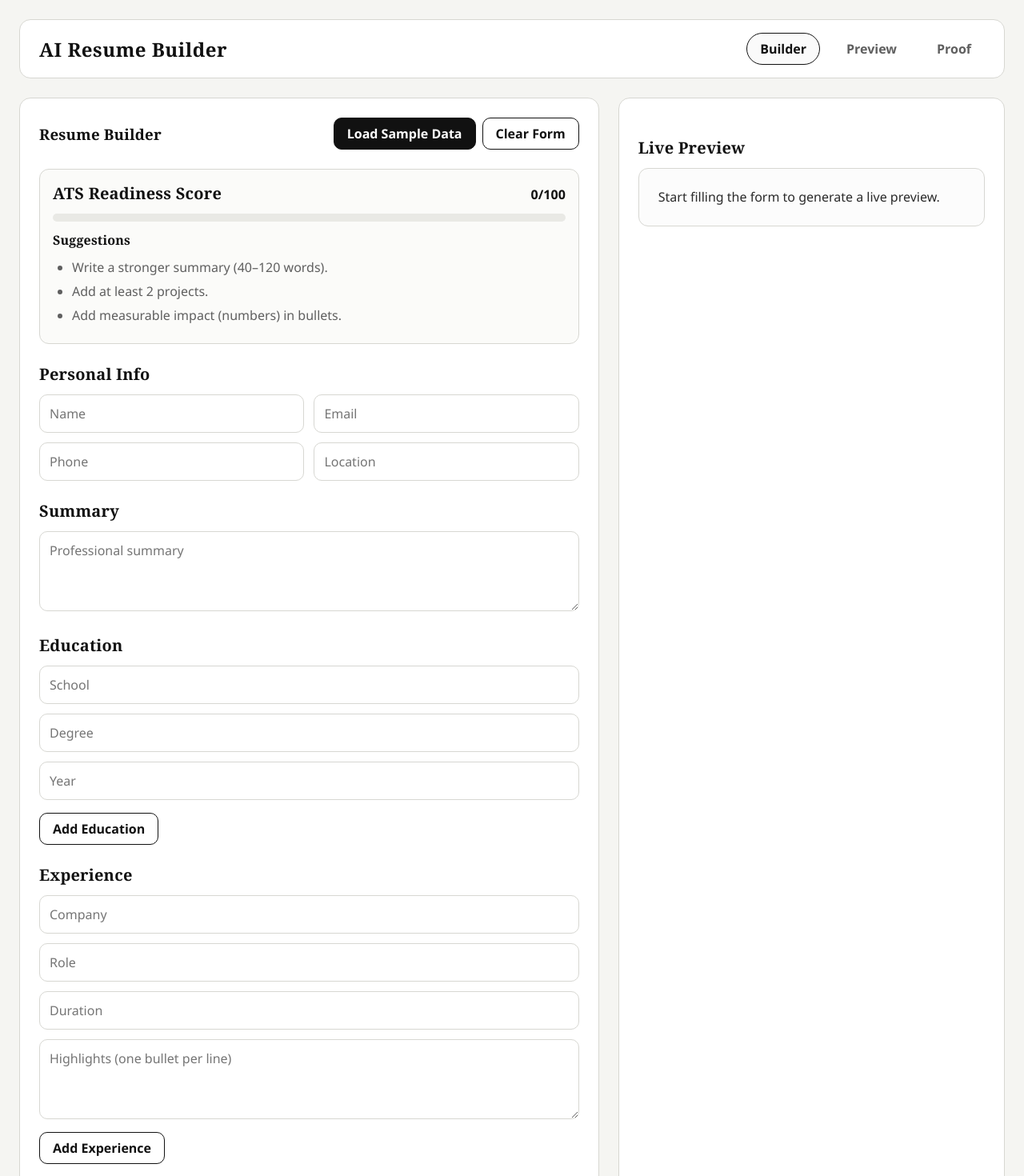
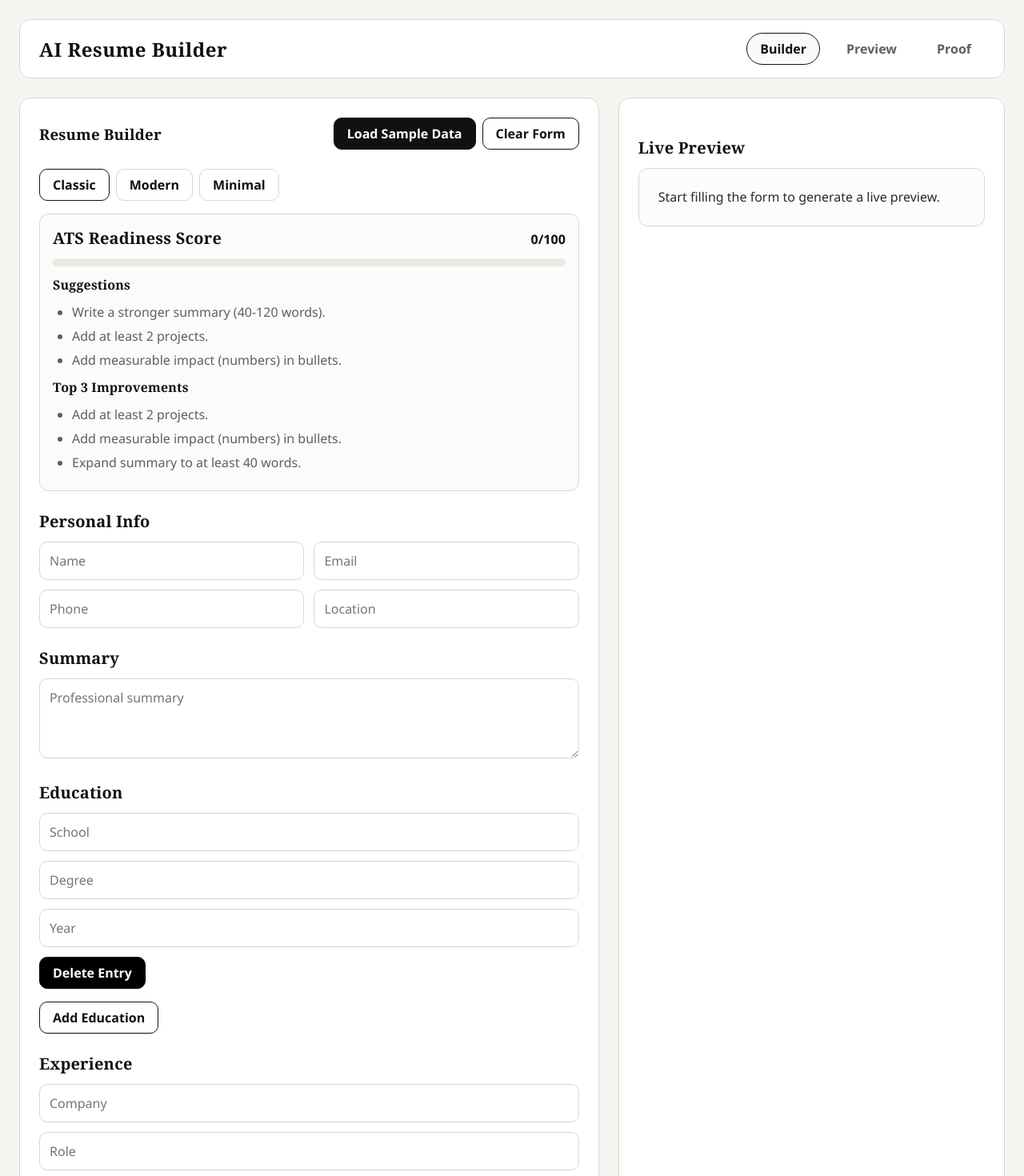
Before and after one commit to AjayS0708/AI-Resume-Builder, a React (Vite) app: page /builder in a window 1280 px wide. Shown: the top 1470 px of the page at 80% size. Built offline with nearby package versions, Linux system fonts and the light colour scheme.

Commit message:
Add templates, bullet guidance, and streamlined entry deletion

```diff
--- a/src/lib/resumeData.ts
+++ b/src/lib/resumeData.ts
@@ -41,7 +41,11 @@ export type AtsResult = {
   allCriteriaMet: boolean;
 };
 
+export type ResumeTemplate = 'classic' | 'modern' | 'minimal';
+
 export const RESUME_STORAGE_KEY = 'resumeBuilderData';
+export const RESUME_TEMPLATE_KEY = 'resumeTemplateChoice';
+export const RESUME_TEMPLATES: ResumeTemplate[] = ['classic', 'modern', 'minimal'];
 
 export const createEmptyResumeData = (): ResumeBuilderData => ({
   personal: { name: '', email: '', phone: '', location: '' },
@@ -129,6 +133,21 @@ export const saveResumeData = (data: ResumeBuilderData): void => {
   localStorage.setItem(RESUME_STORAGE_KEY, JSON.stringify(data));
 };
 
+const normalizeTemplate = (value: unknown): ResumeTemplate => {
+  if (value === 'classic' || value === 'modern' || value === 'minimal') {
+    return value;
+  }
+  return 'classic';
+};
+
+export const loadResumeTemplate = (): ResumeTemplate => {
+  return normalizeTemplate(localStorage.getItem(RESUME_TEMPLATE_KEY));
+};
+
+export const saveResumeTemplate = (template: ResumeTemplate): void => {
+  localStorage.setItem(RESUME_TEMPLATE_KEY, template);
+};
+
 export const splitSkills = (skills: string): string[] =>
   skills.split(',').map((item) => item.trim()).filter(Boolean);
 
@@ -151,6 +170,25 @@ const hasCompleteEducation = (entry: EducationEntry): boolean =>
   entry.school.trim().length > 0 && entry.degree.trim().length > 0 && entry.year.trim().length > 0;
 
 const containsNumericImpact = (text: string): boolean => /(\d+\s?%|\b\d+\b|\d+[xX]|\d+\s?[kK])/.test(text);
+
+const ACTION_VERBS = [
+  'Built',
+  'Developed',
+  'Designed',
+  'Implemented',
+  'Led',
+  'Improved',
+  'Created',
+  'Optimized',
+  'Automated'
+];
+
+export const startsWithActionVerb = (line: string): boolean => {
+  const trimmed = line.trim();
+  return ACTION_VERBS.some((verb) => trimmed.startsWith(`${verb} `) || trimmed === verb);
+};
+
+export const hasNumericIndicator = (line: string): boolean => containsNumericImpact(line);
 
 export const computeAtsV1 = (data: ResumeBuilderData): AtsResult => {
   const summaryWords = countWords(data.summary);
@@ -191,7 +229,7 @@ export const computeAtsV1 = (data: ResumeBuilderData): AtsResult => {
 
   const suggestions: string[] = [];
   if (!(summaryWords >= 40 && summaryWords <= 120)) {
-    suggestions.push('Write a stronger summary (40–120 words).');
+    suggestions.push('Write a stronger summary (40-120 words).');
   }
   if (projectEntries.length < 2) {
     suggestions.push('Add at least 2 projects.');
@@ -225,3 +263,33 @@ export const hasAnyPreviewContent = (data: ResumeBuilderData): boolean => {
 
   return hasPersonal || hasSummary || hasEducation || hasExperience || hasProjects || hasSkills || hasLinks;
 };
+
+export const computeTopImprovements = (data: ResumeBuilderData): string[] => {
+  const summaryWords = countWords(data.summary);
+  const projectEntries = data.projects.filter(hasMeaningfulProject);
+  const experienceEntries = data.experience.filter(hasMeaningfulExperience);
+  const skillsItems = splitSkills(data.skills);
+  const impactLines = [
+    ...experienceEntries.flatMap((entry) => splitBullets(entry.highlights)),
+    ...projectEntries.flatMap((entry) => splitBullets(entry.highlights))
+  ];
+  const hasImpactNumbers = impactLines.some(containsNumericImpact);
+
+  const items: string[] = [];
+  if (projectEntries.length < 2) {
+    items.push('Add at least 2 projects.');
+  }
+  if (!hasImpactNumbers) {
+    items.push('Add measurable impact (numbers) in bullets.');
+  }
+  if (summaryWords < 40) {
+    items.push('Expand summary to at least 40 words.');
+  }
+  if (skillsItems.length < 8) {
+    items.push('Add more skills (target 8+).');
+  }
+  if (experienceEntries.length === 0) {
+    items.push('Add internship or project-based experience.');
+  }
+  return items.slice(0, 3);
+};
--- a/src/pages/BuilderPage.tsx
+++ b/src/pages/BuilderPage.tsx
@@ -1,13 +1,20 @@
 import { useEffect, useMemo, useState } from 'react';
 import {
   computeAtsV1,
+  computeTopImprovements,
   createEmptyResumeData,
   hasAnyPreviewContent,
+  hasNumericIndicator,
   loadResumeData,
+  loadResumeTemplate,
+  RESUME_TEMPLATES,
   saveResumeData,
+  saveResumeTemplate,
   splitBullets,
   splitSkills,
-  type ResumeBuilderData
+  startsWithActionVerb,
+  type ResumeBuilderData,
+  type ResumeTemplate
 } from '../lib/resumeData';
 
 const sampleData = (): ResumeBuilderData => ({
@@ -50,6 +57,22 @@ const sampleData = (): ResumeBuilderData => ({
 const updateListItem = <T,>(items: T[], index: number, next: T): T[] =>
   items.map((item, i) => (i === index ? next : item));
 
+type BulletGuidance = {
+  line: string;
+  needsVerb: boolean;
+  needsNumber: boolean;
+};
+
+const getBulletGuidance = (text: string): BulletGuidance[] => {
+  return splitBullets(text)
+    .map((line) => ({
+      line,
+      needsVerb: !startsWithActionVerb(line),
+      needsNumber: !hasNumericIndicator(line)
+    }))
+    .filter((item) => item.needsVerb || item.needsNumber);
+};
+
 const isEducationVisible = (entry: ResumeBuilderData['education'][number]): boolean =>
   [entry.school, entry.degree, entry.year].some((value) => value.trim().length > 0);
 
@@ -76,13 +99,24 @@ export default function BuilderPage() {
     }
     return loadResumeData();
   });
+  const [template, setTemplate] = useState<ResumeTemplate>(() => {
+    if (typeof window === 'undefined') {
+      return 'classic';
+    }
+    return loadResumeTemplate();
+  });
 
   useEffect(() => {
     saveResumeData(data);
   }, [data]);
 
+  useEffect(() => {
+    saveResumeTemplate(template);
+  }, [template]);
+
   const skillsList = useMemo(() => splitSkills(data.skills), [data.skills]);
   const ats = useMemo(() => computeAtsV1(data), [data]);
+  const topImprovements = useMemo(() => computeTopImprovements(data), [data]);
   const previewHasContent = useMemo(() => hasAnyPreviewContent(data), [data]);
 
   const visibleEducation = useMemo(
@@ -98,6 +132,60 @@ export default function BuilderPage() {
     [data.projects]
   );
 
+  const clearEducationEntry = (index: number) => {
+    setData({
+      ...data,
+      education: updateListItem(data.education, index, { school: '', degree: '', year: '' })
+    });
+  };
+
+  const deleteEducationEntry = (index: number) => {
+    if (data.education.length === 1) {
+      clearEducationEntry(index);
+      return;
+    }
+    setData({
+      ...data,
+      education: data.education.filter((_, i) => i !== index)
+    });
+  };
+
+  const clearExperienceEntry = (index: number) => {
+    setData({
+      ...data,
+      experience: updateListItem(data.experience, index, { company: '', role: '', duration: '', highlights: '' })
+    });
+  };
+
+  const deleteExperienceEntry = (index: number) => {
+    if (data.experience.length === 1) {
+      clearExperienceEntry(index);
+      return;
+    }
+    setData({
+      ...data,
+      experience: data.experience.filter((_, i) => i !== index)
+    });
+  };
+
+  const clearProjectEntry = (index: number) => {
+    setData({
+      ...data,
+      projects: updateListItem(data.projects, index, { name: '', description: '', highlights: '' })
+    });
+  };
+
+  const deleteProjectEntry = (index: number) => {
+    if (data.projects.length === 1) {
+      clearProjectEntry(index);
+      return;
+    }
+    setData({
+      ...data,
+      projects: data.projects.filter((_, i) => i !== index)
+    });
+  };
+
   return (
     <main className="page page-builder">
       <section className="builder-grid">
@@ -112,6 +200,19 @@ export default function BuilderPage() {
             </div>
           </div>
 
+          <div className="template-tabs" role="tablist" aria-label="Resume template">
+            {RESUME_TEMPLATES.map((item) => (
+              <button
+                key={item}
+                type="button"
+                className={item === template ? 'template-tab active' : 'template-tab'}
+                onClick={() => setTemplate(item)}
+              >
+                {item[0].toUpperCase() + item.slice(1)}
+              </button>
+            ))}
+          </div>
+
           <section className="ats-card" aria-live="polite">
             <div className="ats-head">
               <h2>ATS Readiness Score</h2>
@@ -120,6 +221,7 @@ export default function BuilderPage() {
             <div className="ats-meter" role="meter" aria-valuemin={0} aria-valuemax={100} aria-valuenow={ats.score}>
               <div className={`ats-fill ${scoreTone(ats.score)}`} style={{ width: `${ats.score}%` }} />
             </div>
+
             <h3 className="ats-subtitle">Suggestions</h3>
             {ats.suggestions.length > 0 ? (
               <ul className="ats-suggestions">
@@ -129,6 +231,17 @@ export default function BuilderPage() {
               </ul>
             ) : (
               <p className="ats-good">Strong baseline. No immediate ATS gaps detected.</p>
+            )}
+
+            <h3 className="ats-subtitle">Top 3 Improvements</h3>
+            {topImprovements.length > 0 ? (
+              <ul className="ats-suggestions">
+                {topImprovements.map((item) => (
+                  <li key={item}>{item}</li>
+                ))}
+              </ul>
+            ) : (
+              <p className="ats-good">No priority improvements right now.</p>
             )}
           </section>
 
@@ -196,6 +309,11 @@ export default function BuilderPage() {
                   })
                 }
               />
+              <div className="entry-actions">
+                <button type="button" className="danger-button" onClick={() => deleteEducationEntry(index)}>
+                  Delete Entry
+                </button>
+              </div>
             </div>
           ))}
           <button
@@ -249,6 +367,22 @@ export default function BuilderPage() {
                   })
                 }
               />
+              <div className="entry-actions">
+                <button type="button" className="danger-button" onClick={() => deleteExperienceEntry(index)}>
+                  Delete Entry
+                </button>
+              </div>
+              {getBulletGuidance(entry.highlights).length > 0 && (
+                <ul className="bullet-guidance">
+                  {getBulletGuidance(entry.highlights).map((item, bulletIndex) => (
+                    <li key={`${index}-exp-${bulletIndex}`}>
+                      <span className="bullet-line">"{item.line}"</span>
+                      {item.needsVerb && <span>Start with a strong action verb.</span>}
+                      {item.needsNumber && <span>Add measurable impact (numbers).</span>}
+                    </li>
+                  ))}
+                </ul>
+              )}
             </div>
           ))}
           <button
@@ -297,6 +431,22 @@ export default function BuilderPage() {
                   })
                 }
               />
+              <div className="entry-actions">
+                <button type="button" className="danger-button" onClick={() => deleteProjectEntry(index)}>
+                  Delete Entry
+                </button>
+              </div>
+              {getBulletGuidance(entry.highlights).length > 0 && (
+                <ul className="bullet-guidance">
+                  {getBulletGuidance(entry.highlights).map((item, bulletIndex) => (
+                    <li key={`${index}-proj-${bulletIndex}`}>
+                      <span className="bullet-line">"{item.line}"</span>
+                      {item.needsVerb && <span>Start with a strong action verb.</span>}
+                      {item.needsNumber && <span>Add measurable impact (numbers).</span>}
+                    </li>
+                  ))}
+                </ul>
+              )}
             </div>
           ))}
           <button
@@ -337,7 +487,7 @@ export default function BuilderPage() {
         <aside className="builder-preview-card">
           <h2>Live Preview</h2>
 
-          <div className="resume-shell">
+          <div className={`resume-shell template-${template}`}>
             {previewHasContent ? (
               <>
                 {(data.personal.name || data.personal.email || data.personal.phone || data.personal.location) && (
--- a/src/pages/PreviewPage.tsx
+++ b/src/pages/PreviewPage.tsx
@@ -3,9 +3,13 @@ import {
   createEmptyResumeData,
   hasAnyPreviewContent,
   loadResumeData,
+  loadResumeTemplate,
+  RESUME_TEMPLATES,
+  saveResumeTemplate,
   splitBullets,
   splitSkills,
-  type ResumeBuilderData
+  type ResumeBuilderData,
+  type ResumeTemplate
 } from '../lib/resumeData';
 
 const isEducationVisible = (entry: ResumeBuilderData['education'][number]): boolean =>
@@ -25,6 +29,18 @@ export default function PreviewPage() {
     return loadResumeData();
   });
 
+  const [template, setTemplate] = useState<ResumeTemplate>(() => {
+    if (typeof window === 'undefined') {
+      return 'classic';
+    }
+    return loadResumeTemplate();
+  });
+
+  const updateTemplate = (next: ResumeTemplate) => {
+    setTemplate(next);
+    saveResumeTemplate(next);
+  };
+
   const skills = useMemo(() => splitSkills(data.skills), [data.skills]);
   const education = useMemo(() => data.education.filter(isEducationVisible), [data.education]);
   const experience = useMemo(() => data.experience.filter(isExperienceVisible), [data.experience]);
@@ -33,7 +49,21 @@ export default function PreviewPage() {
 
   return (
     <main className="page page-preview">
-      <article className="resume-preview-sheet">
+      <div className="preview-frame">
+        <div className="template-tabs" role="tablist" aria-label="Resume template">
+          {RESUME_TEMPLATES.map((item) => (
+            <button
+              key={item}
+              type="button"
+              className={item === template ? 'template-tab active' : 'template-tab'}
+              onClick={() => updateTemplate(item)}
+            >
+              {item[0].toUpperCase() + item.slice(1)}
+            </button>
+          ))}
+        </div>
+
+        <article className={`resume-preview-sheet template-${template}`}>
           {hasContent ? (
             <>
               {(data.personal.name || data.personal.email || data.personal.phone || data.personal.location) && (
@@ -126,6 +156,7 @@ export default function PreviewPage() {
             <p>Resume preview is empty. Add details in the builder to populate this page.</p>
           )}
         </article>
+      </div>
     </main>
   );
 }
--- a/src/styles.css
+++ b/src/styles.css
@@ -170,6 +170,23 @@ textarea {
   flex-wrap: wrap;
 }
 
+.template-tabs {
+  display: flex;
+  gap: var(--space-2);
+  flex-wrap: wrap;
+  margin-bottom: var(--space-4);
+}
+
+.template-tab {
+  border: 1px solid var(--line);
+  background: var(--surface);
+  color: var(--ink);
+}
+
+.template-tab.active {
+  border-color: var(--ink);
+}
+
 .ats-card {
   border: 1px solid var(--line);
   border-radius: 12px;
@@ -233,6 +250,35 @@ textarea {
 .ats-suggestions li {
   margin-bottom: var(--space-2);
   color: var(--muted);
+}
+
+.bullet-guidance {
+  margin: 0;
+  padding-left: var(--space-6);
+}
+
+.bullet-guidance li {
+  margin-bottom: var(--space-2);
+  color: var(--muted);
+  display: grid;
+  gap: 4px;
+}
+
+.bullet-line {
+  color: var(--ink);
+  font-size: 13px;
+}
+
+.entry-actions {
+  display: flex;
+  gap: var(--space-2);
+  flex-wrap: wrap;
+}
+
+.danger-button {
+  background: #000000;
+  color: #ffffff;
+  border-color: #000000;
 }
 
 h1,
@@ -332,6 +378,38 @@ h4 {
 .resume-preview-sheet ul {
   margin: var(--space-2) 0 0;
   padding-left: var(--space-6);
+}
+
+.preview-frame {
+  width: min(940px, 100%);
+}
+
+.template-classic {
+  border-width: 1px;
+}
+
+.template-modern {
+  border-width: 2px;
+}
+
+.template-modern h2,
+.template-modern h4 {
+  letter-spacing: 0.06em;
+  text-transform: uppercase;
+  font-size: 16px;
+}
+
+.template-minimal {
+  border-left: 4px solid #000000;
+  border-right: 0;
+  border-top: 0;
+  border-bottom: 0;
+}
+
+.template-minimal h2,
+.template-minimal h4 {
+  font-size: 18px;
+  margin-bottom: var(--space-2);
 }
 
 .page-proof {
```
Lines whose indentation alone changed are shown as unchanged.
